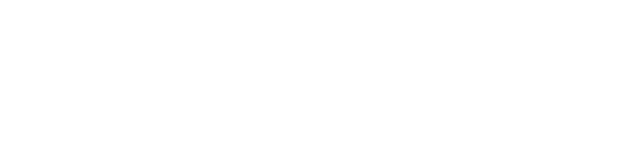
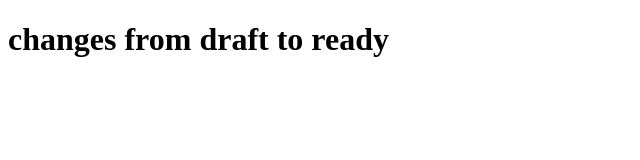
Before and after one commit to Form-Factory/Internal-Tasks, a plain HTML site: page index.html in a window 1280 px wide. Shown: the whole page, without its empty margins (0-640 px from the left). Drawn offline with Linux system fonts and the light colour scheme.

Commit message:
changes in state of the PR

```diff
--- a/index.html
+++ b/index.html
@@ -5,6 +5,7 @@
     <meta http-equiv="X-UA-Compatible" content="IE=edge" />
     <meta name="viewport" content="width=device-width, initial-scale=1.0" />
     <title>Testing Sandbox again</title>
+    <h1>changes from draft to ready</h1>
   </head>
   <body></body>
 </html>
```
